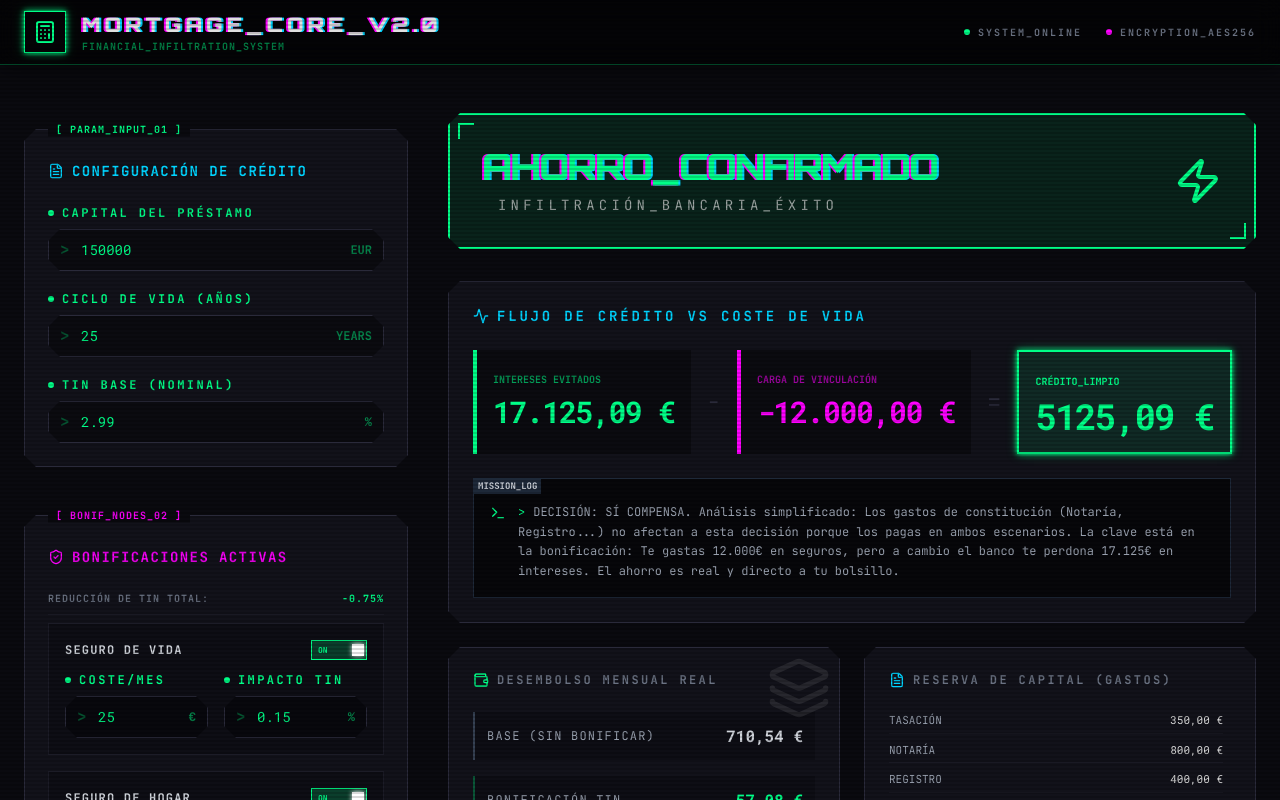
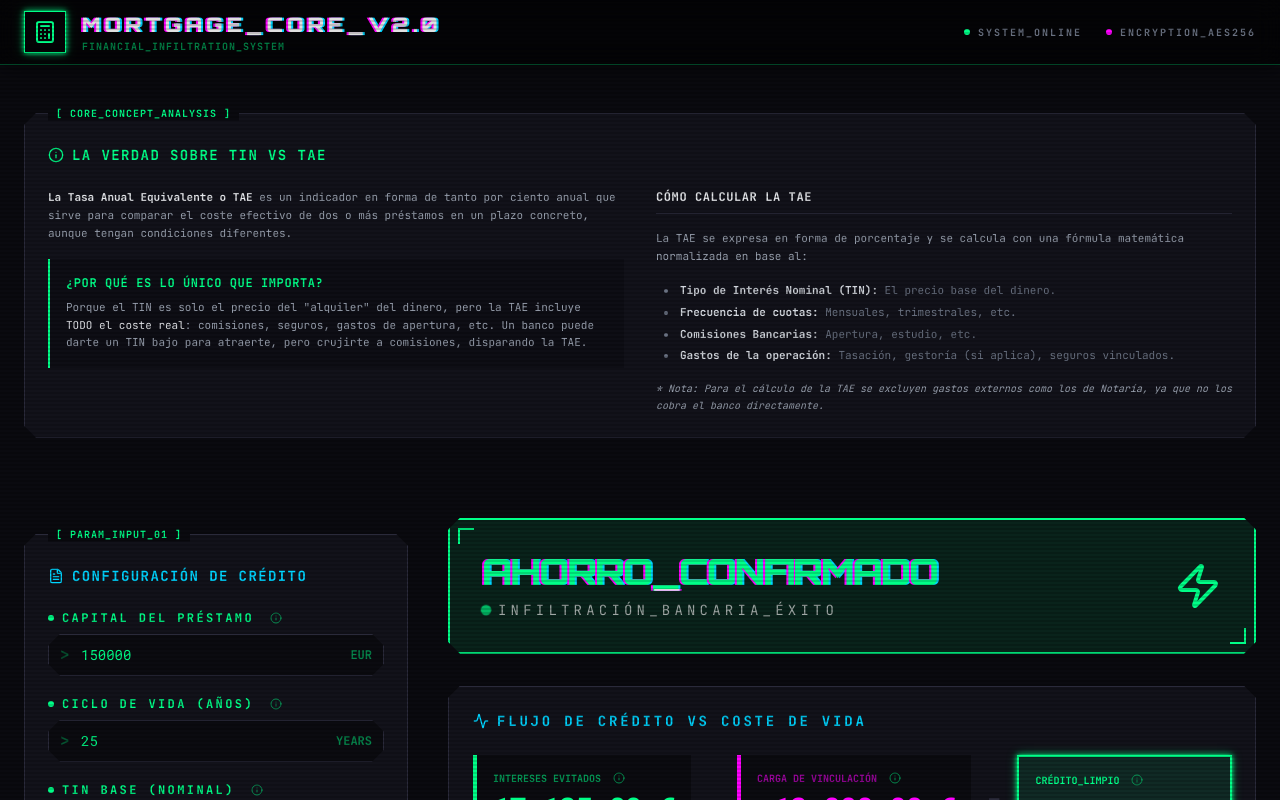
Before and after one commit to spidey000/Tae-website, a React (Vite) app: page / in a window 1280 px wide. Shown: the top 800 px of the page. Built offline with nearby package versions, Linux system fonts and the light colour scheme.

Commit message:
feat(ui): Add CoreConceptAnalysis and move to top of layout

```diff
--- a/src/App.jsx
+++ b/src/App.jsx
@@ -1,10 +1,12 @@
 import React, { useState, useMemo } from 'react';
 import { InputGroup } from './components/InputGroup';
 import { Toggle } from './components/Toggle';
+import { Tooltip } from './components/Tooltip';
 import { ResultsSummary } from './components/ResultsSummary';
 import { AmortizationTable } from './components/AmortizationTable';
 import { AmortizationChart } from './components/AmortizationChart';
 import { EducationalSection } from './components/EducationalSection';
+import { CoreConceptAnalysis } from './components/CoreConceptAnalysis';
 import { calculateMonthlyPayment, calculateTAE, generateAmortizationSchedule } from './utils/mortgageCalculations';
 import { Calculator, FileText, ShieldCheck, Briefcase, BarChart2, List } from 'lucide-react';
 
@@ -16,11 +18,11 @@ function App() {
   const [viewMode, setViewMode] = useState('table'); // 'table' or 'chart'
 
   const [initialExpenses, setInitialExpenses] = useState([
-    { id: 'appraisal', name: 'Tasación', cost: 350, enabled: true },
-    { id: 'opening', name: 'Comisión Apertura', cost: 500, enabled: false },
-    { id: 'notary', name: 'Notaría', cost: 800, enabled: true },
-    { id: 'registry', name: 'Registro', cost: 400, enabled: true },
-    { id: 'tax', name: 'IAJD', cost: 1500, enabled: false },
+    { id: 'appraisal', name: 'Tasación', cost: 350, enabled: true, description: "Coste de valorar la vivienda. Obligatorio si pides hipoteca." },
+    { id: 'opening', name: 'Comisión Apertura', cost: 500, enabled: false, description: "Lo que cobra el banco por 'abrir' el préstamo. Intenta negociarla a cero." },
+    { id: 'notary', name: 'Notaría', cost: 800, enabled: true, description: "Honorarios del notario. Lo suele pagar el banco (Ley 2019), pero verifica." },
+    { id: 'registry', name: 'Registro', cost: 400, enabled: true, description: "Inscripción en el Registro de la Propiedad. Lo suele pagar el banco." },
+    { id: 'tax', name: 'IAJD', cost: 1500, enabled: false, description: "Impuesto de Actos Jurídicos Documentados. Lo paga el banco desde 2018." },
   ]);
 
   const [linkedProducts, setLinkedProducts] = useState([
@@ -146,6 +148,9 @@ function App() {
 
       <main className="max-w-7xl mx-auto mt-12 px-6 grid grid-cols-1 lg:grid-cols-12 gap-10">
 
+        {/* Core Concept Analysis (Top Full Width) */}
+        <CoreConceptAnalysis />
+
         {/* Left Column: Data Input Terminals */}
         <div className="lg:col-span-4 space-y-12 pt-4">
 
@@ -167,6 +172,7 @@ function App() {
                   suffix="EUR"
                   min={1000}
                   step={1000}
+                  helpText="La cantidad de dinero que solicitas al banco (deuda inicial)."
                 />
                 <InputGroup
                   label="Ciclo de Vida (Años)"
@@ -175,6 +181,7 @@ function App() {
                   suffix="YEARS"
                   min={1}
                   max={50}
+                  helpText="Tiempo para devolver el préstamo. A más años, cuota más baja pero más intereses pagados en total."
                 />
                 <InputGroup
                   label="TIN Base (Nominal)"
@@ -182,6 +189,7 @@ function App() {
                   onChange={(v) => setBaseTIN(Number(v))}
                   suffix="%"
                   step={0.01}
+                  helpText="Interés ofertado por el banco SIN restar bonificaciones."
                 />
               </div>
             </div>
@@ -215,6 +223,7 @@ function App() {
                           value={product.cost}
                           onChange={(v) => handleProductChange(product.id, 'cost', Number(v))}
                           suffix="€"
+                          helpText="Precio mensual del servicio (seguro, alarma, etc)."
                         />
                         <InputGroup
                           label="Impacto TIN"
@@ -222,6 +231,7 @@ function App() {
                           onChange={(v) => handleProductChange(product.id, 'bonus', Number(v))}
                           suffix="%"
                           step={0.01}
+                          helpText="Porcentaje que el banco reduce tu interés si contratas esto."
                         />
                       </div>
                     )}
@@ -246,7 +256,10 @@ function App() {
                   <div key={expense.id} className="flex items-center justify-between py-2 border-b border-border/20 last:border-0 group/row">
                     <div className="flex items-center gap-3">
                       <Toggle enabled={expense.enabled} onChange={(v) => handleExpenseChange(expense.id, 'enabled', v)} />
-                      <span className={`text-[10px] font-bold uppercase tracking-widest transition-colors ${expense.enabled ? 'text-gray-200' : 'text-gray-600'}`}>{expense.name}</span>
+                      <span className={`text-[10px] font-bold uppercase tracking-widest transition-colors flex items-center gap-1 ${expense.enabled ? 'text-gray-200' : 'text-gray-600'}`}>
+                        {expense.name}
+                        {expense.enabled && <Tooltip content={expense.description} />}
+                      </span>
                     </div>
                     {expense.enabled && (
                       <div className="w-24">
--- /dev/null
+++ b/src/components/CoreConceptAnalysis.jsx
@@ -0,0 +1,48 @@
+import React from 'react';
+import { Info } from 'lucide-react';
+
+export const CoreConceptAnalysis = () => {
+  return (
+    <div className="col-span-1 lg:col-span-12 relative group mb-10">
+      <div className="absolute inset-0 bg-card border border-border cyber-chamfer pointer-events-none"></div>
+      <div className="absolute top-0 left-6 -translate-y-1/2 bg-background px-2 text-[10px] font-bold text-accent uppercase tracking-widest z-10">
+        [ CORE_CONCEPT_ANALYSIS ]
+      </div>
+      <div className="relative p-6 pt-8">
+        <h2 className="text-sm font-bold mb-6 flex items-center gap-2 text-accent uppercase tracking-widest">
+          <Info className="h-4 w-4" /> La Verdad sobre TIN vs TAE
+        </h2>
+
+        <div className="grid grid-cols-1 md:grid-cols-2 gap-8 text-[11px] text-gray-400 font-mono leading-relaxed">
+          <div className="space-y-4">
+            <p>
+              <strong className="text-gray-200">La Tasa Anual Equivalente o TAE</strong> es un indicador en forma de tanto por ciento anual que sirve para comparar el coste efectivo de dos o más préstamos en un plazo concreto, aunque tengan condiciones diferentes.
+            </p>
+            <div className="p-4 bg-black/20 border-l-2 border-accent">
+              <h3 className="text-xs font-bold text-accent mb-2 uppercase tracking-wider">¿Por qué es lo único que importa?</h3>
+              <p>
+                Porque el TIN es solo el precio del "alquiler" del dinero, pero la TAE incluye <span className="text-gray-200">TODO el coste real</span>: comisiones, seguros, gastos de apertura, etc. Un banco puede darte un TIN bajo para atraerte, pero crujirte a comisiones, disparando la TAE.
+              </p>
+            </div>
+          </div>
+
+          <div className="space-y-4">
+            <h3 className="text-xs font-bold text-gray-200 uppercase tracking-wider border-b border-border pb-2">Cómo calcular la TAE</h3>
+            <p>
+              La TAE se expresa en forma de porcentaje y se calcula con una fórmula matemática normalizada en base al:
+            </p>
+            <ul className="list-disc list-inside space-y-1 pl-2 text-gray-500">
+              <li><strong className="text-gray-300">Tipo de Interés Nominal (TIN):</strong> El precio base del dinero.</li>
+              <li><strong className="text-gray-300">Frecuencia de cuotas:</strong> Mensuales, trimestrales, etc.</li>
+              <li><strong className="text-gray-300">Comisiones Bancarias:</strong> Apertura, estudio, etc.</li>
+              <li><strong className="text-gray-300">Gastos de la operación:</strong> Tasación, gestoría (si aplica), seguros vinculados.</li>
+            </ul>
+            <p className="text-[10px] italic mt-2">
+              * Nota: Para el cálculo de la TAE se excluyen gastos externos como los de Notaría, ya que no los cobra el banco directamente.
+            </p>
+          </div>
+        </div>
+      </div>
+    </div>
+  );
+};
--- a/src/components/ResultsSummary.jsx
+++ b/src/components/ResultsSummary.jsx
@@ -1,5 +1,6 @@
 import React from 'react';
 import { TrendingUp, PiggyBank, AlertTriangle, CheckCircle, Wallet, Shield, Layers, FileText, PieChart, Activity, Zap, Terminal } from 'lucide-react';
+import { Tooltip } from './Tooltip';
 
 export const ResultsSummary = ({
   monthlyPayment,
@@ -63,7 +64,9 @@ export const ResultsSummary = ({
 
             {/* SAVINGS */}
             <div className="flex-1 bg-black/40 p-4 border-l-4 border-accent">
-              <span className="text-[10px] font-bold text-accent/60 uppercase">Intereses Evitados</span>
+              <span className="text-[10px] font-bold text-accent/60 uppercase flex items-center gap-1">
+                Intereses Evitados <Tooltip content="Dinero que dejas de pagar al banco gracias a la bajada del tipo de interés." />
+              </span>
               <div className="text-3xl font-numbers font-bold text-accent mt-1 tracking-tighter tabular-nums">
                 {interestSavings.toLocaleString('es-ES', { style: 'currency', currency: 'EUR' })}
               </div>
@@ -73,7 +76,9 @@ export const ResultsSummary = ({
 
             {/* COSTS */}
             <div className="flex-1 bg-black/40 p-4 border-l-4 border-accent-secondary">
-              <span className="text-[10px] font-bold text-accent-secondary/60 uppercase">Carga de Vinculación</span>
+              <span className="text-[10px] font-bold text-accent-secondary/60 uppercase flex items-center gap-1">
+                Carga de Vinculación <Tooltip content="Coste total de los seguros y productos contratados durante toda la vida del préstamo." />
+              </span>
               <div className="text-3xl font-numbers font-bold text-accent-secondary mt-1 tracking-tighter tabular-nums">
                 -{totalProductCost.toLocaleString('es-ES', { style: 'currency', currency: 'EUR' })}
               </div>
@@ -83,8 +88,9 @@ export const ResultsSummary = ({
 
             {/* NET RESULT */}
             <div className={`flex-1 p-4 border-2 shadow-neon ${isBenefitNegative ? 'bg-red-950/40 border-red-500 shadow-[0_0_15px_rgba(239,68,68,0.3)]' : 'bg-accent/10 border-accent'}`}>
-              <span className={`text-[10px] font-bold uppercase ${isBenefitNegative ? 'text-red-500' : 'text-accent'}`}>
+              <span className={`text-[10px] font-bold uppercase flex items-center gap-1 ${isBenefitNegative ? 'text-red-500' : 'text-accent'}`}>
                 {isBenefitNegative ? 'DÉFICIT_NETO' : 'CRÉDITO_LIMPIO'}
+                <Tooltip content="El resultado final. Si es positivo, ganas dinero contratando los productos. Si es negativo, pierdes dinero." />
               </span>
               <div className={`text-4xl font-numbers font-bold mt-1 tracking-tighter tabular-nums ${isBenefitNegative ? 'text-red-500' : 'text-accent'}`}>
                 {Math.abs(netBenefit).toLocaleString('es-ES', { style: 'currency', currency: 'EUR' })}
```
Also changed, not shown: 1 other file (tests, documents, lock files or other folders).
